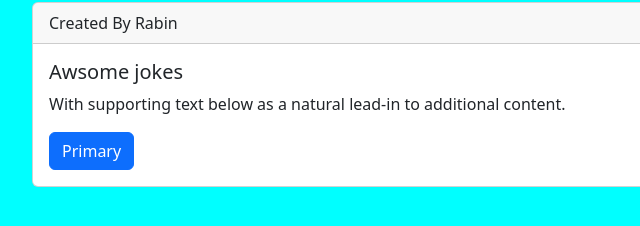
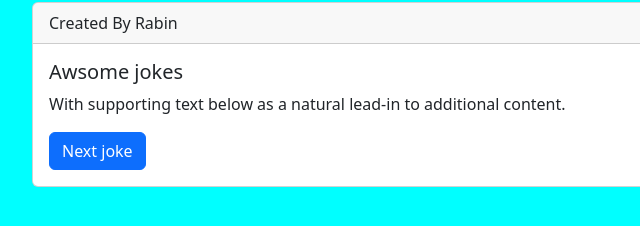
Before and after one commit to rabin97/jokes, a plain HTML site: page index.html in a window 1280 px wide. Shown: the part 78-304 px from the top of the page, 288-928 px from the left. Drawn offline with nearby package versions, Linux system fonts and the light colour scheme; no server answers.

Commit message:
Update index.html

```diff
--- a/index.html
+++ b/index.html
@@ -29,7 +29,7 @@
           With supporting text below as a natural lead-in to additional content.
         </p>
         <button id="jokebtn" type="button" class="btn btn-primary">
-          Primary
+          Next joke
         </button>
       </div>
     </div>
```
